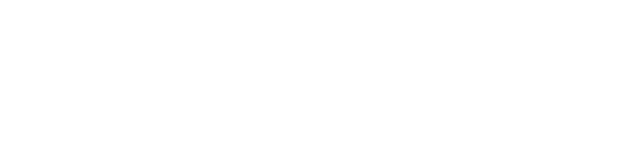
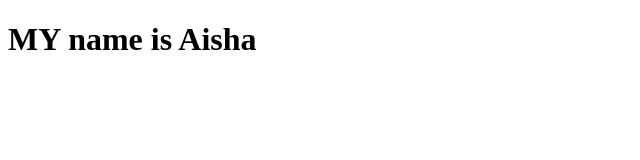
Before and after one commit to Ash-Eman/Learning, a plain HTML site: page index.html in a window 1280 px wide. Shown: the whole page, without its empty margins (0-640 px from the left). Drawn offline with Linux system fonts and the light colour scheme.

Commit message:
Add heading in index file

```diff
--- a/index.html
+++ b/index.html
@@ -7,6 +7,6 @@
     <title>Document</title>
 </head>
 <body>
-
+    <h1>MY name is Aisha</h1>
 </body>
 </html>
```
